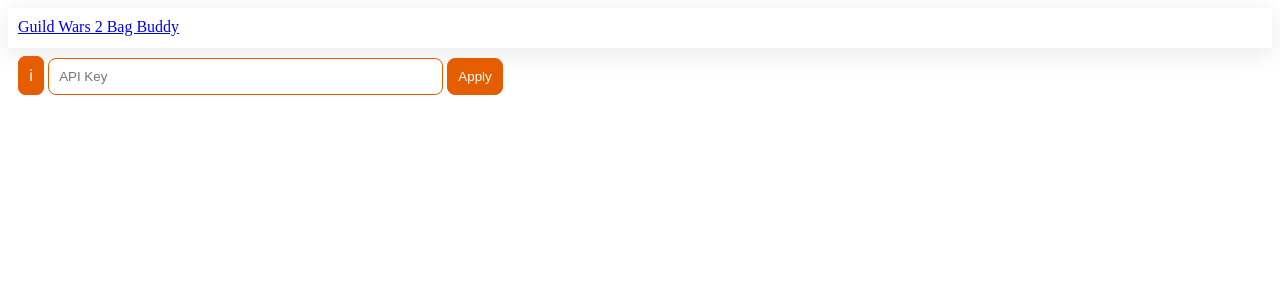
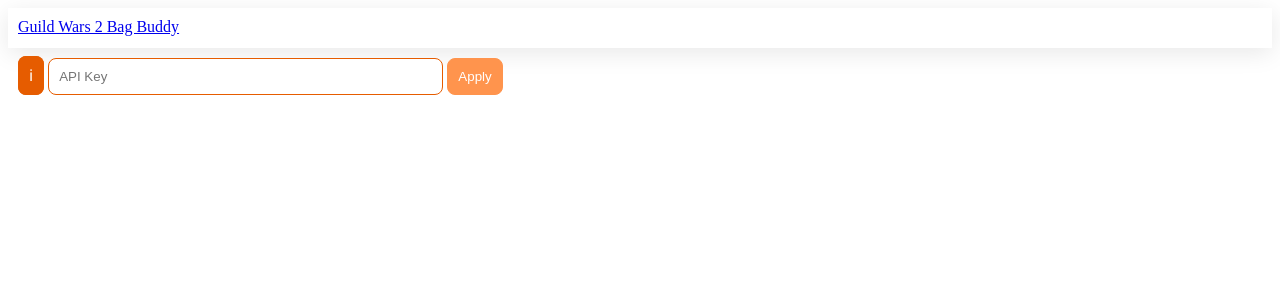
Before and after one commit to gnush/gw2-bag-buddy, an Angular app: page / in a window 1280 px wide. Shown: the top 300 px of the page. Built offline with nearby package versions, Linux system fonts and the light colour scheme.

Commit message:
reactive api form

```diff
--- a/src/app/bags-overview/bags-overview.css
+++ b/src/app/bags-overview/bags-overview.css
@@ -22,6 +22,11 @@
   border-radius: 8px;
 }
 
+.button:disabled {
+  border: solid 1px var(--secondary-color);
+  background: var(--secondary-color);
+}
+
 .permission {
   margin-left: 8px;
 }
--- a/src/app/bags-overview/bags-overview.html
+++ b/src/app/bags-overview/bags-overview.html
@@ -1,9 +1,9 @@
 <section>
-  <form [formGroup]="apiKeyForm" (submit)="applyApiKey(apikey.value)">
+  <form [formGroup]="apiKeyForm" (ngSubmit)="applyApiKey()">
     <!-- <button (click)="toggleApiKeyInfo()">&#8505;</button> TODO: excempt from submit, without moving out of form (forces newline) -->
     <span class="button" (click)="toggleApiKeyInfo()">&#8505;</span>
-    <input type="text" placeholder="API Key" #apikey />
-    <button type="submit" class="button">Apply</button>
+    <input type="text" placeholder="API Key" formControlName="apiKey"/>
+    <button type="submit" class="button" [disabled]="!apiKeyForm.valid">Apply</button>
   </form>
   @if(showApiKeyInfo) {
     <p>
--- a/src/app/bags-overview/bags-overview.ts
+++ b/src/app/bags-overview/bags-overview.ts
@@ -1,5 +1,5 @@
 import { Component } from '@angular/core';
-import { FormControl, FormGroup, ReactiveFormsModule } from '@angular/forms';
+import { FormControl, FormGroup, ReactiveFormsModule, Validators } from '@angular/forms';
 
 @Component({
   selector: 'app-bags-overview',
@@ -14,12 +14,12 @@
   apiKeyPermissions = ['account','characters', 'inventories'];
 
   apiKeyForm = new FormGroup({
-    apiKey: new FormControl('')
+    apiKey: new FormControl('', Validators.required)
   });
 
-  applyApiKey(key: string) {
+  applyApiKey() {
     alert('not yet implemented');
-    console.log(key);
+    console.log(`Entered api key: '${this.apiKeyForm.value.apiKey}'`);
   }
 
   toggleApiKeyInfo() {
```
